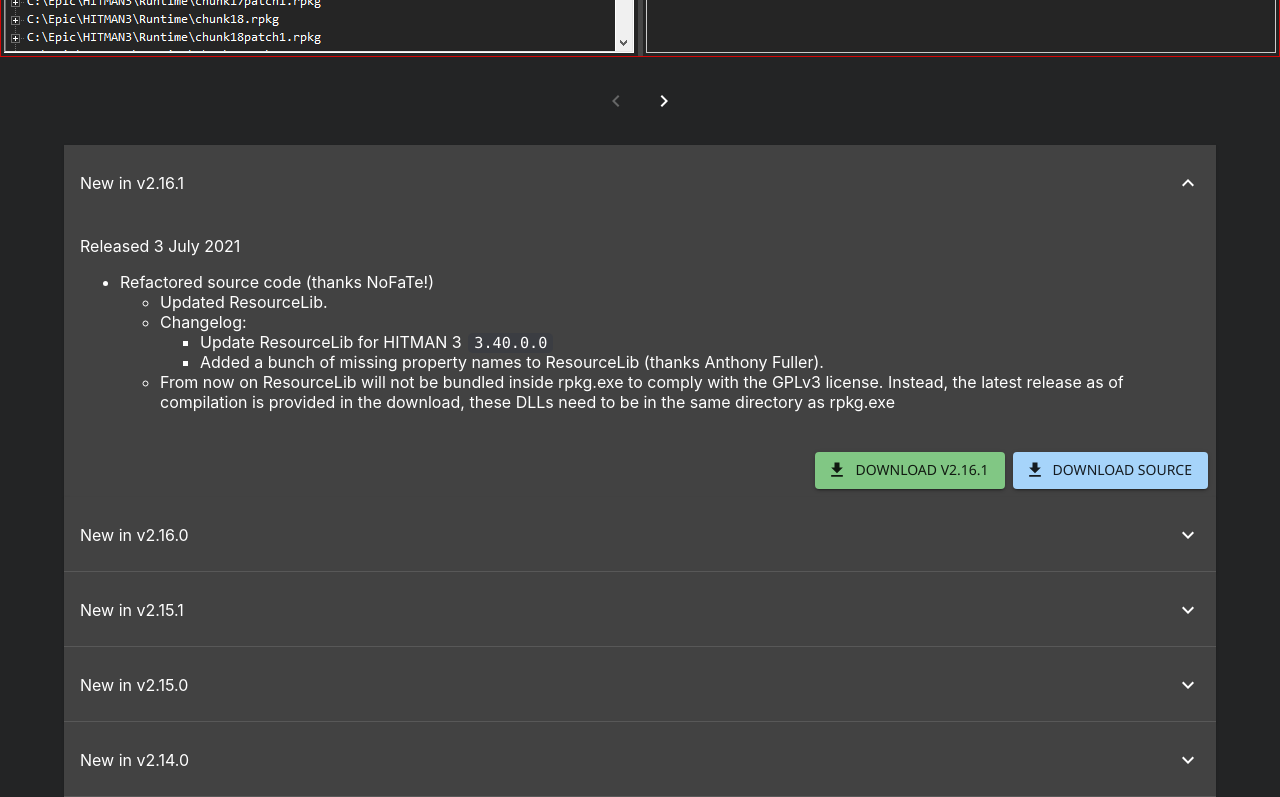
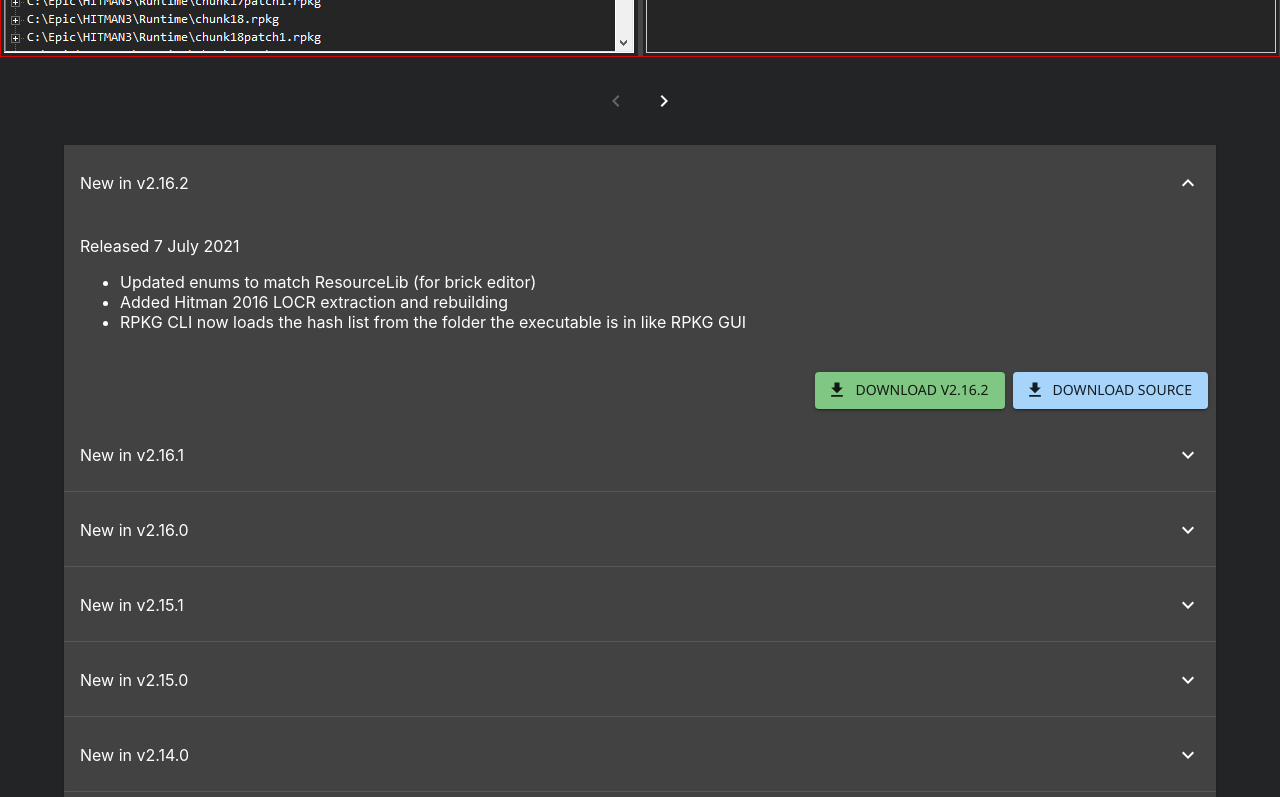
Before and after one commit to glacier-modding/glaciermodding.org-old, a Next.js app: page /rpkg in a window 1280 px wide. Shown: the part 1081-1878 px from the top of the page. Built offline with nearby package versions, Linux system fonts and the light colour scheme.

Commit message:
Add RPKG Tool v2.16.2

```diff
--- a/src/RpkgVersions.tsx
+++ b/src/RpkgVersions.tsx
@@ -8,6 +8,20 @@ export interface RpkgVersion {
 }
 
 export const latest: RpkgVersion = {
+    id: "2.16.2",
+    date: "7 July 2021",
+    changelog: (
+        <React.Fragment>
+            <ul>
+                <li>Updated enums to match ResourceLib (for brick editor)</li>
+                <li>Added Hitman 2016 LOCR extraction and rebuilding</li>
+                <li>RPKG CLI now loads the hash list from the folder the executable is in like RPKG GUI</li>
+            </ul>
+        </React.Fragment>
+    ),
+}
+
+export const VERSION_2_16_1: RpkgVersion = {
     id: "2.16.1",
     date: "3 July 2021",
     changelog: (
@@ -1079,6 +1093,7 @@ export const VERSION_1_0_0: RpkgVersion = {
 
 export const versions: RpkgVersion[] = [
     latest,
+    VERSION_2_16_1,
     VERSION_2_16_0,
     VERSION_2_15_1,
     VERSION_2_15_0,
```
